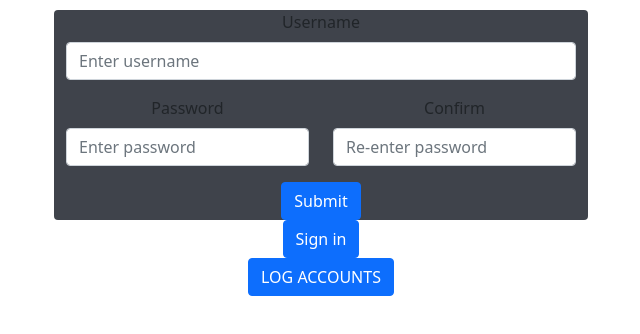
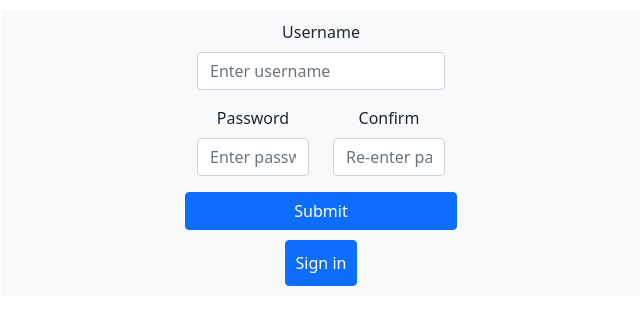
Before and after one commit to FeelsBrettMan/DollarsBankJSApp, a React (Create React App) app: page / in a window 1280 px wide. Both pictures are taken after a click on the button "Sign up". Shown: the top 334 px of the page, without its empty margins (319-959 px from the left). Built offline with nearby package versions, Linux system fonts and the light colour scheme.

Commit message:
Added basic styling Fixed Typos

```diff
--- a/src/App.js
+++ b/src/App.js
@@ -4,7 +4,7 @@ import 'bootstrap/dist/css/bootstrap.min.css';
 import React from "react";
 import {Menu} from "./components/Menu";
 import {defaultAccount} from "./models/customer_account";
-import {Button} from "react-bootstrap";
+import {Container, Stack} from "react-bootstrap";
 function App() {
 
     const accountArray = [
@@ -24,8 +24,13 @@ function App() {
     }
         return (
     <div className="App">
-        <Menu transaction={transactionCallback} accountArray={accountArray} addAccount={addAccount}/>
-        <Button variant={"primary"} onClick={()=> console.log(accountArray)}>LOG ACCOUNTS</Button>
+        <Container className={"rounded w-50 bg-light align-content-center"} style={{marginTop: "10px"}}>
+            <Stack direction={"horizontal"} gap={3}>
+                <Menu transaction={transactionCallback} accountArray={accountArray} addAccount={addAccount}/>
+            </Stack>
+
+        </Container>
+
     </div>
   );
 }
--- a/src/components/AccountDataModal.js
+++ b/src/components/AccountDataModal.js
@@ -15,7 +15,7 @@ export const AccountDataModal = (props) =>{
 
             <Modal show={show} onHide={handleClose} size={'lg'}>
                 <Modal.Header closeButton>
-                    <Modal.Title>Transaction history</Modal.Title>
+                    <Modal.Title>Account information</Modal.Title>
                 </Modal.Header>
                 <Modal.Body>
                     <ListGroup>
--- a/src/components/Menu.js
+++ b/src/components/Menu.js
@@ -1,5 +1,5 @@
 import React from "react";
-import {Alert, Button, Container} from "react-bootstrap";
+import {Alert, Button, Container, Stack} from "react-bootstrap";
 import {IOModal} from "./IOModal";
 import {TransferModel} from "./TransferModel";
 import {TransactionsModal} from "./TransactionsModal";
@@ -52,7 +52,7 @@ export const Menu = (props) =>{
     return (
         <Container>
             {account!=null ?
-                <Container>
+                <Stack gap={3}>
                     <IOModal type={"deposit"} deposit={depositCallback}/>
                     <IOModal type={"withdraw"} withdraw={withdrawCallback}/>
                     <TransferModel account={account} accountIDArray={accountIdArray()} transfer={transferCallback}/>
@@ -60,7 +60,7 @@ export const Menu = (props) =>{
                     <AccountDataModal account={account}/>
                     <Button onClick={signOut}>Sign out</Button>
 
-                </Container>:
+                </Stack>:
                 <Container>
                     {showSignIn ?
                         <Container>
@@ -68,9 +68,9 @@ export const Menu = (props) =>{
                             <SignIn setAccount={setAccount} accountArray={props.accountArray}/>
                             <Button onClick={()=>{setShowSignIn(false)}}>Sign up</Button>
                         </Container> :
-                        <Container>
-                            <SignUp addAccount={addAccount} accountArray={props.accountArray}/>
-                            <Button onClick={()=>{setShowSignIn(true)}}>Sign in</Button>
+                        <Container >
+                            <SignUp addAccount={addAccount} accountArray={props.accountArray} />
+                            <Button style={{ margin: "10px", padding:"10px"}} onClick={()=>{setShowSignIn(true)}}>Sign in</Button>
                         </Container>}
                 </Container>}
 
--- a/src/components/SignIn.js
+++ b/src/components/SignIn.js
@@ -42,10 +42,12 @@ export const SignIn = (props) => {
                             <Form.Control type="password" placeholder="Password" name={"password"} onChange={handleChange}/>
                         </Form.Group>
                     </Row>
+                    <Row style={{margin: "10px"}}>
+                        <Button variant="primary" type="submit" onClick={handleSubmit}>
+                            Submit
+                        </Button>
+                    </Row>
 
-                    <Button variant="primary" type="submit" onClick={handleSubmit}>
-                        Submit
-                    </Button>
                     {showError ? <Alert variant={"danger"}>Incorrect username and password pair!</Alert>: null}
                 </Form>
         </Container>
--- a/src/components/SignUp.js
+++ b/src/components/SignUp.js
@@ -41,7 +41,7 @@ export const SignUp = (props) => {
     }
 
     return(
-        <Container className={"rounded w-50 align-content-center"} style={{marginTop: "10px", backgroundColor:"#3F434B"}}>
+        <Container className={"rounded w-50 bg-light align-content-center"} style={{marginTop: "10px"}}>
             <Form>
                 <Row className="mb-3">
                     <Form.Group as={Col} controlId="formGridEmail">
@@ -60,10 +60,12 @@ export const SignUp = (props) => {
                         <Form.Control type="password" placeholder="Re-enter password" name={"confirmPassword"} onChange={handleChange}/>
                     </Form.Group>
                 </Row>
+                <Row>
+                    <Button variant="primary" type="submit" onClick={handleSubmit} >
+                        Submit
+                    </Button>
+                </Row>
 
-                <Button variant="primary" type="submit" onClick={handleSubmit}>
-                    Submit
-                </Button>
                 { showWarning ? <Alert variant={'danger'}>Passwords do not match!</Alert> : null}
                 { showAccountExistError ? <Alert variant={'danger'}>Username unavailable! Please try a different one!</Alert> : null}
             </Form>
```
